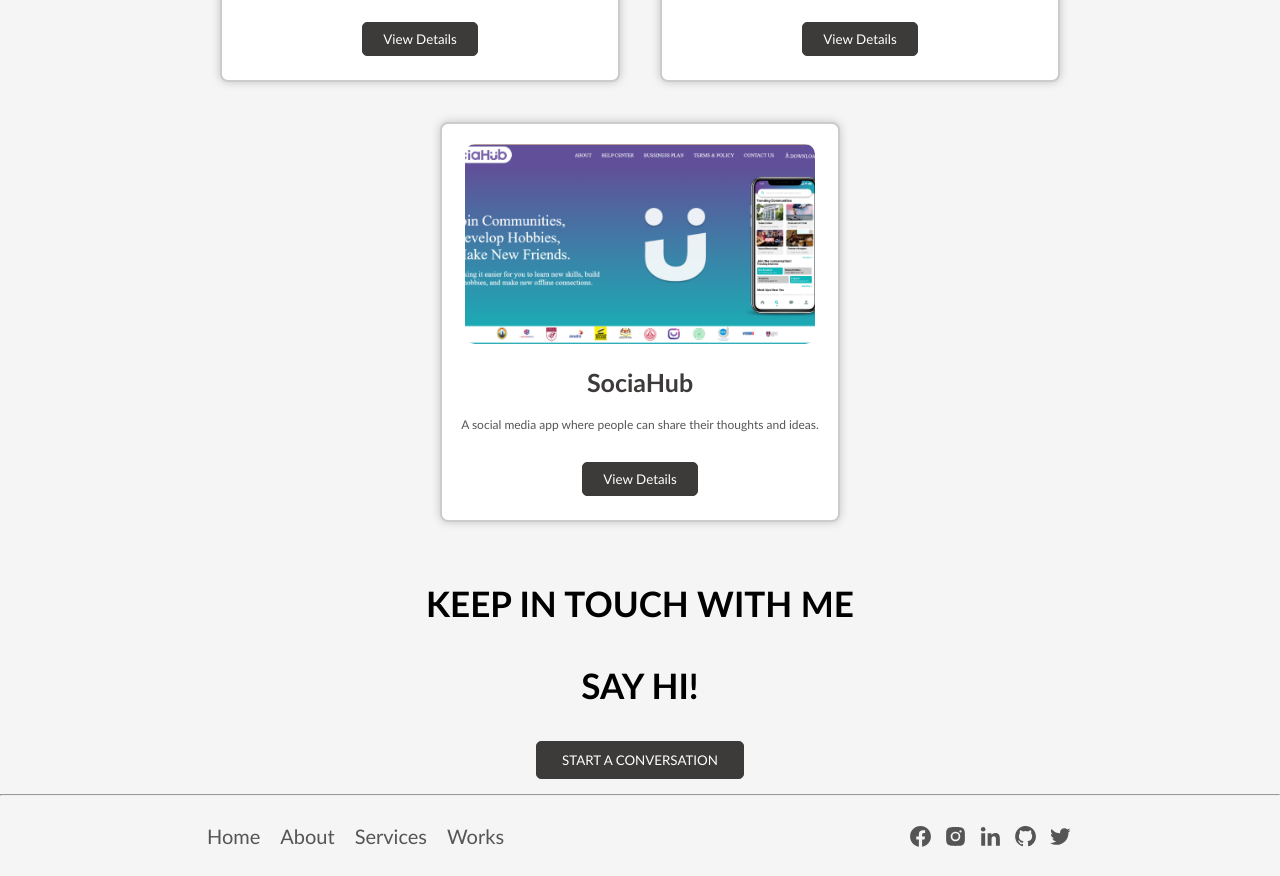
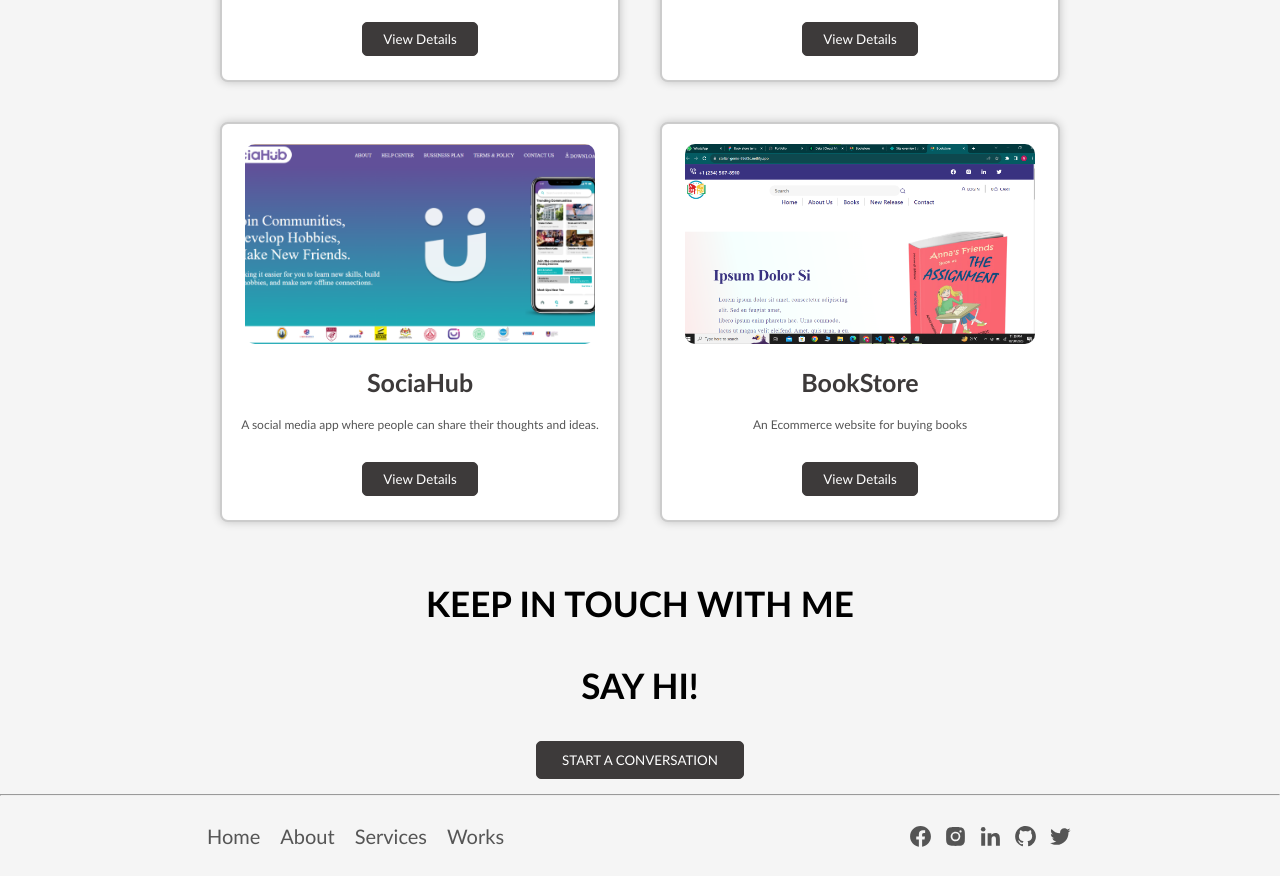
Before and after one commit to NadiaMansha/my-portfolio, a React (Vite) app: page / in a window 1280 px wide. Shown: the part 1660-2536 px from the top of the page. Built offline with nearby package versions, Linux system fonts and the light colour scheme.

Commit message:
added a project

```diff
--- a/src/assets/data/projects.js
+++ b/src/assets/data/projects.js
@@ -3,6 +3,7 @@ import image2 from '../image2.jpeg'
 import image3 from '../image3.jpeg'
 import sociahub from '../sociahub.png'
 import eventhub from '../eventhub.png'
+import bookstore from '../bookstore.png'
 
 
 
@@ -52,5 +53,18 @@ export default[
         github:"https://github.com/NadiaMansha/sociahub",
         link:"https://sociahub.com"
     },
+    {
+        id:4,
+        type:"web",
+        name:"BookStore",
+        description:"An Ecommerce website for buying books",
+        "images":[
+            bookstore
+        ],
+        technologies:["React","Html","Css","Node.js","MongoDB","Express","Redux"],
+        github:"https://github.com/NadiaMansha/bookstore",
+        backend:"https://github.com/NadiaMansha/bookstore_backend",
+        link:"https://stellar-genie-69ef3c.netlify.app/"
 
+    }
 ]
```
Also changed, not shown: src/assets/bookstore.png (added).
